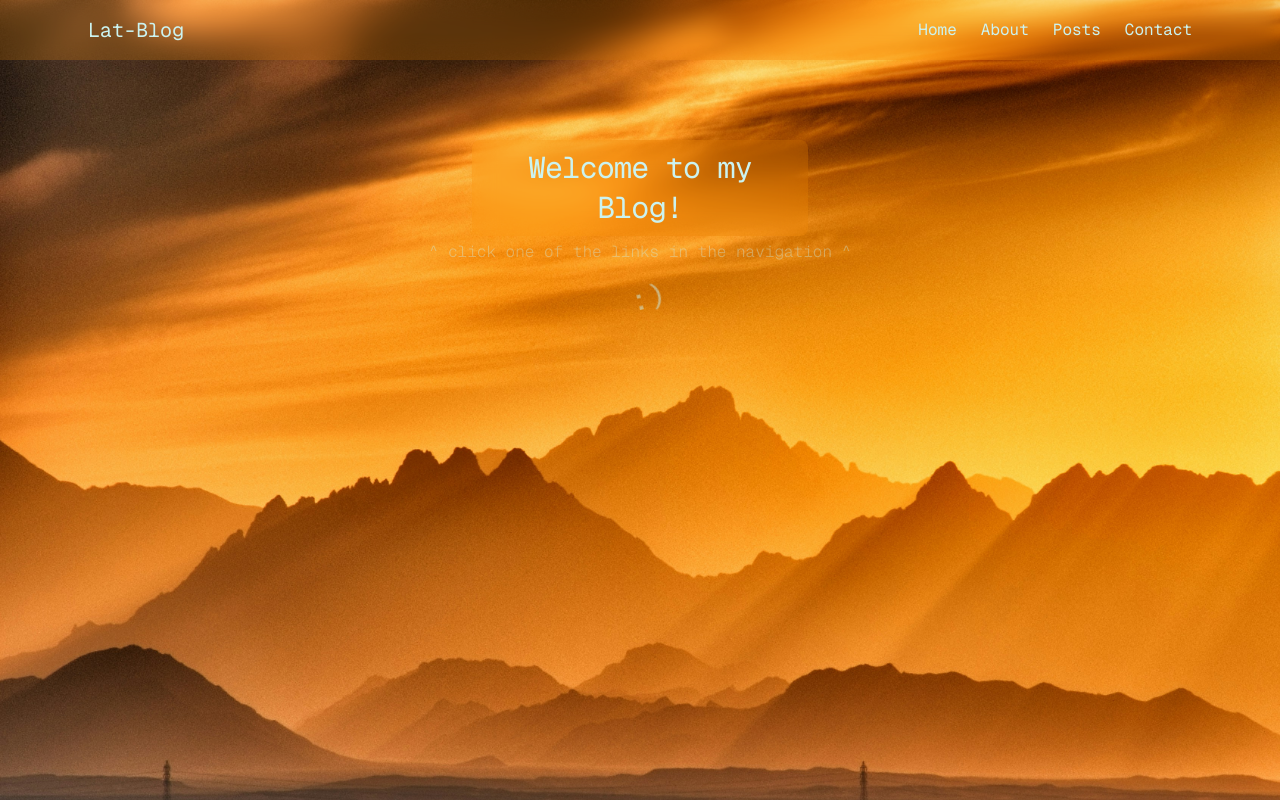
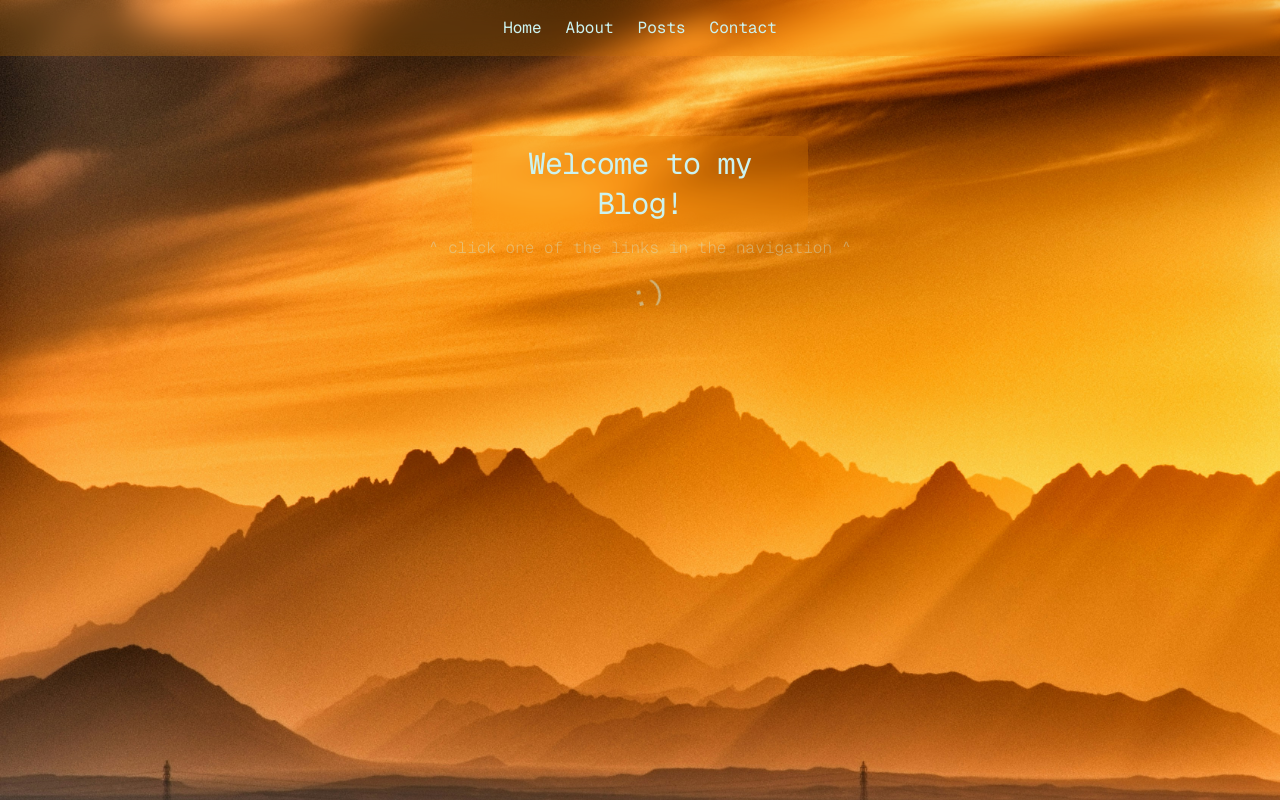
Before and after one commit to rb-sgv/blog, a Next.js app: page / in a window 1280 px wide. Built offline with nearby package versions, Linux system fonts and the light colour scheme.

Commit message:
style(navbar): made the hover text on the navbar smaller, removed the latblog text, centered the rest

```diff
--- a/app/_components/header.tsx
+++ b/app/_components/header.tsx
@@ -4,16 +4,13 @@ import Link from 'next/link'
 const Header = () => {
   return (
     <nav className='bg-[#fe9100]/20 backdrop-blur-md text-[#CBF3F0]'>
-        <div className='max-w-6xl mx-auto px-6 py-4 flex justify-between items-center'>
-          <Link href="/" className='text-xl hover:text-[#2EC4B6] hover:scale-165 transition delay-0'>
-            Lat-Blog
-          </Link>
+        <div className='max-w-6xl mx-auto px-6 py-4 flex justify-center items-center'>
 
           <div className='hidden md:flex space-x-6'>
-            <Link href="/" className='hover:text-[#2EC4B6] hover:scale-165 transition delay-0'>Home</Link>
-            <Link href="/about" className='hover:text-[#2EC4B6] hover:scale-165 transition delay-0'>About</Link>
-            <Link href="/posts" className='hover:text-[#2EC4B6] hover:scale-165 transition delay-0'>Posts</Link>
-            <Link href="/contact" className='hover:text-[#2EC4B6] hover:scale-165 transition delay-0'>Contact</Link>
+            <Link href="/" className='hover:text-[#2EC4B6] hover:scale-105 transition delay-0'>Home</Link>
+            <Link href="/about" className='hover:text-[#2EC4B6] hover:scale-105 transition delay-0'>About</Link>
+            <Link href="/posts" className='hover:text-[#2EC4B6] hover:scale-105 transition delay-0'>Posts</Link>
+            <Link href="/contact" className='hover:text-[#2EC4B6] hover:scale-105 transition delay-0'>Contact</Link>
           </div>
 
         </div>
```
